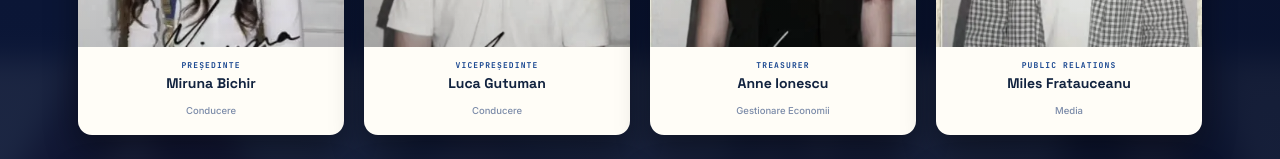
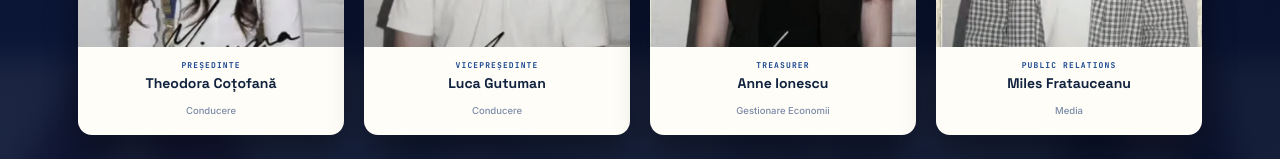
Before and after one commit to razvanbizduna-oss/razvan, a React (Vite) app: page / in a window 1280 px wide. Shown: the part 3476-3635 px from the top of the page. Built offline with nearby package versions, Linux system fonts and the light colour scheme.

Commit message:
Updated ClassroomMindMap.tsx

```diff
--- a/src/components/ClassroomMindMap.tsx
+++ b/src/components/ClassroomMindMap.tsx
@@ -12,8 +12,8 @@ import { useState, useEffect, useRef } from "react";
 const MEMBERS = [
   {
     id: 1, index: "01", rot: 0, lift: 0,
-    name: "Miruna Bichir", role: "Președinte", dept: "Conducere",
-    phone: "+40 721 000 001", email: "presedinte@interactcismigiu.ro",
+    name: "Theodora Coțofană", role: "Președinte", dept: "Conducere",
+
     image: "miruna.webp",
     desc: "Coordonează toate cele șase departamente și reprezintă clubul în fața Rotary International și a partenerilor instituționali.",
   },
```
